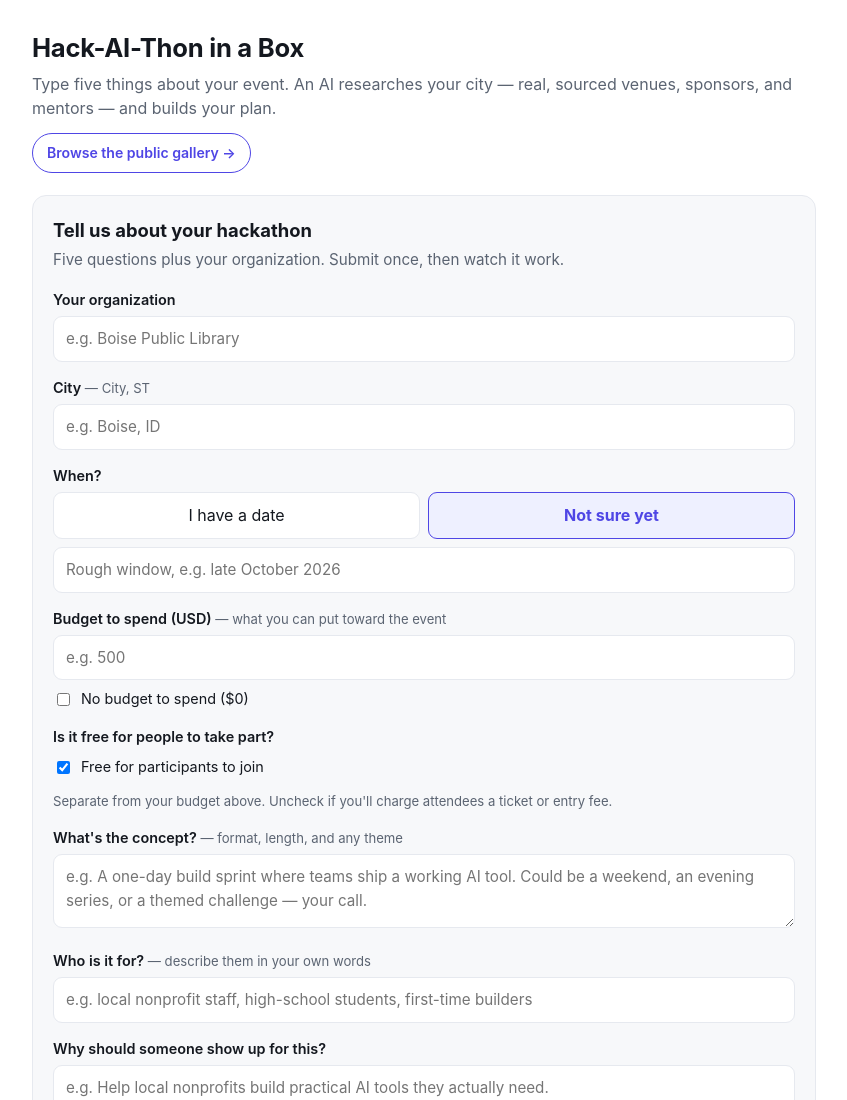
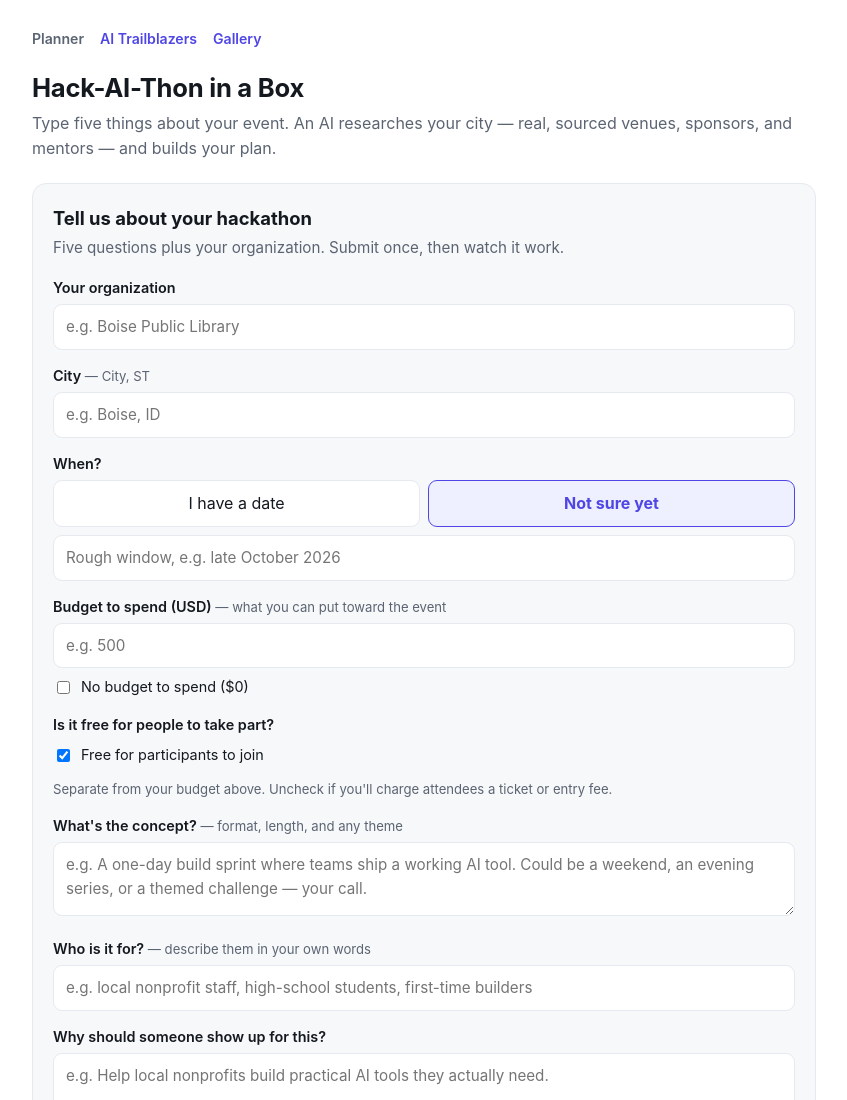
Before and after one commit to Michaelvasandani/aitb-hackathon, a website: page public/index.html in a window 1280 px wide. Shown: the top 1100 px of the page, without its empty margins (216-1063 px from the left). Drawn offline with Linux system fonts and the light colour scheme.

Commit message:
feat(nav): consistent 3-page nav (Planner · AI Trailblazers · Gallery)
Cross-page navigation was one-directional: the homepage and gallery had no way
to reach the landing page, and the gallery had no way back to the planner.

Add a shared top nav to the planner homepage and the gallery, each linking to
all three pages (current page marked aria-current). The landing page already
reaches both via its nav ("Plan a hackathon" → /, "Gallery" → /plan/), and the
plan viewer keeps its "← Back to the gallery" link.

Co-Authored-By: Claude Opus 4.8 (1M context) <noreply@anthropic.com>

```diff
--- a/public/index.html
+++ b/public/index.html
@@ -17,10 +17,12 @@ body{margin:0;background:var(--bg);color:var(--fg);
 font:16px/1.55 -apple-system,BlinkMacSystemFont,"Segoe UI",Roboto,Helvetica,Arial,sans-serif}
 .wrap{max-width:820px;margin:0 auto;padding:28px 18px 80px}
 h1{font-size:1.6rem;margin:0 0 4px;letter-spacing:-.01em}
-.sub{color:var(--muted);margin:0 0 12px}
-.gallery-link{display:inline-block;margin:0 0 22px;padding:8px 14px;border:1px solid var(--accent);
-border-radius:999px;color:var(--accent);font-weight:600;font-size:.88rem;text-decoration:none}
-.gallery-link:hover{background:var(--accent-soft)}
+.sub{color:var(--muted);margin:0 0 22px}
+.topnav{display:flex;gap:16px;flex-wrap:wrap;align-items:center;margin:0 0 18px;
+font-size:.88rem;font-weight:600}
+.topnav a{color:var(--accent);text-decoration:none}
+.topnav a:hover{text-decoration:underline}
+.topnav a[aria-current=page]{color:var(--muted);text-decoration:none;cursor:default}
 .panel{border:1px solid var(--line);border-radius:14px;padding:20px;background:var(--card)}
 .panel h2{margin:0 0 3px;font-size:1.15rem}
 .panel .q{color:var(--muted);margin:0 0 18px;font-size:.95rem}
@@ -102,11 +104,14 @@ display:flex;align-items:center;justify-content:center;transition:transform .15s
 </head>
 <body>
 <div class=wrap>
+  <nav class=topnav aria-label="Site">
+    <a href="/" aria-current=page>Planner</a>
+    <a href="/landing.html">AI Trailblazers</a>
+    <a href="/plan/">Gallery</a>
+  </nav>
   <h1>Hack-AI-Thon in a Box</h1>
   <p class=sub>Type five things about your event. An AI researches your city — real, sourced
   venues, sponsors, and mentors — and builds your plan.</p>
-
-  <a class=gallery-link href="/plan/">Browse the public gallery →</a>
 
   <div id=videoSlot></div>
 
```
Also changed, not shown: public/plan/index.html (+10 -0 lines).
